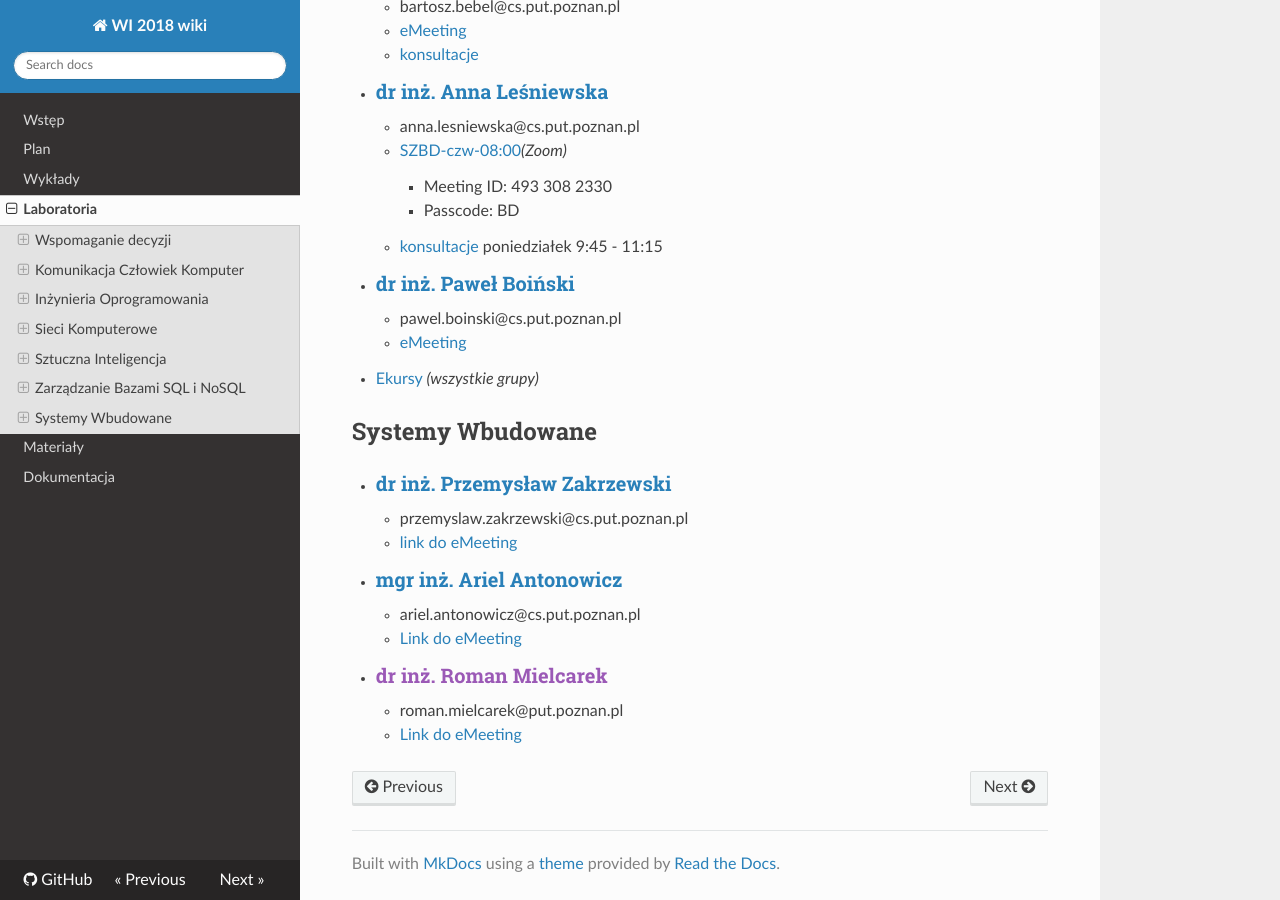
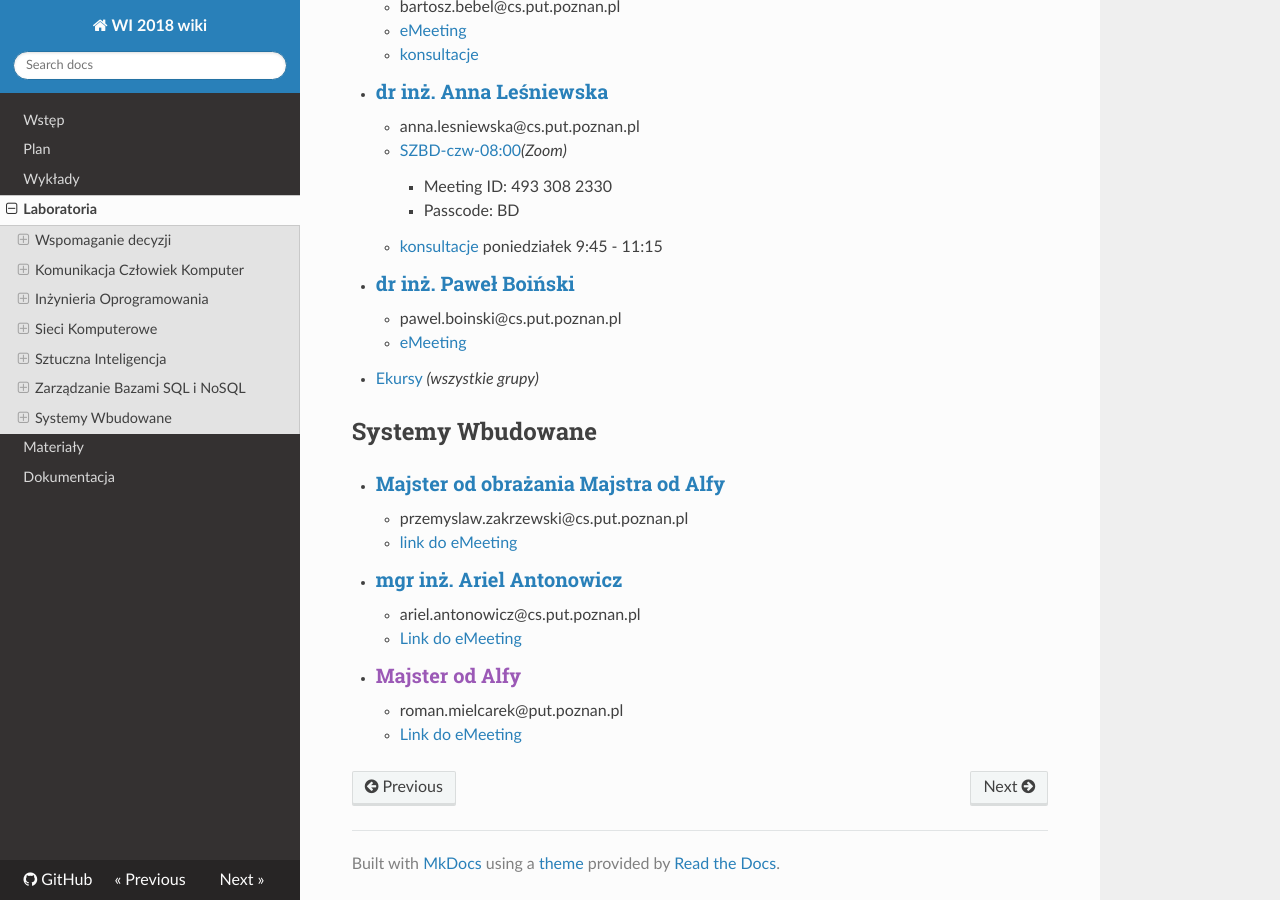
Before and after one commit to PUT-WI-18/wi18-wiki-sem5, an MkDocs documentation site: the page built from docs/laboratoria.md, in a window 1280 px wide and 900 px high, scrolled down 2553 px. Built offline with MkDocs 1.6.1, drawn with Linux system fonts in a browser that asks for light colours; nearby versions of some CDN libraries.

Commit message:
Update laboratoria.md

```diff
--- a/docs/laboratoria.md
+++ b/docs/laboratoria.md
@@ -89,12 +89,12 @@
 
 
 ## Systemy Wbudowane
-- ### [dr inż. Przemysław Zakrzewski](http://www.cs.put.poznan.pl/pzakrzewski/sw.html)
+- ### [Majster od obrażania Majstra od Alfy](http://www.cs.put.poznan.pl/pzakrzewski/sw.html)
     - przemyslaw.zakrzewski@cs.put.poznan.pl
     - [link do eMeeting](https://emeeting.put.poznan.pl/eMeeting/prz-uvy-8ph)
 - ### [mgr inż. Ariel Antonowicz](http://www.cs.put.poznan.pl/aantonowicz/sw.html)
     - ariel.antonowicz@cs.put.poznan.pl
     - [Link do eMeeting](https://emeeting.put.poznan.pl/eMeeting/ari-dtv-jav)
-- ### [dr inż. Roman Mielcarek]()
+- ### [Majster od Alfy]()
     - roman.mielcarek@put.poznan.pl
     - [Link do eMeeting](https://emeeting.put.poznan.pl/eMeeting/rom-5zj-azv)
```
